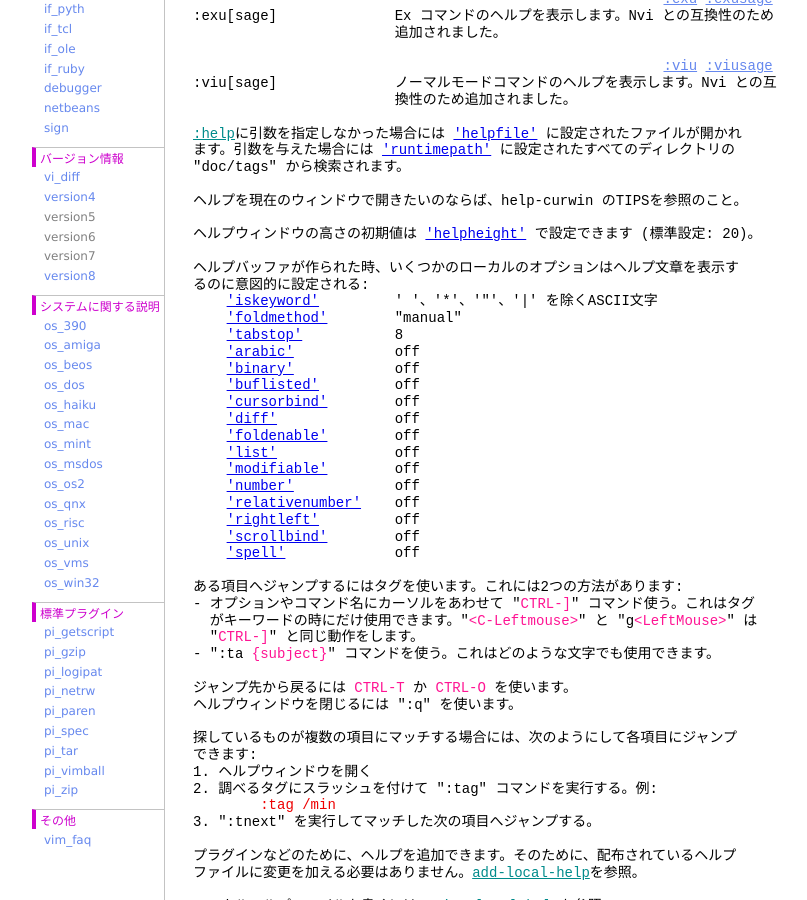
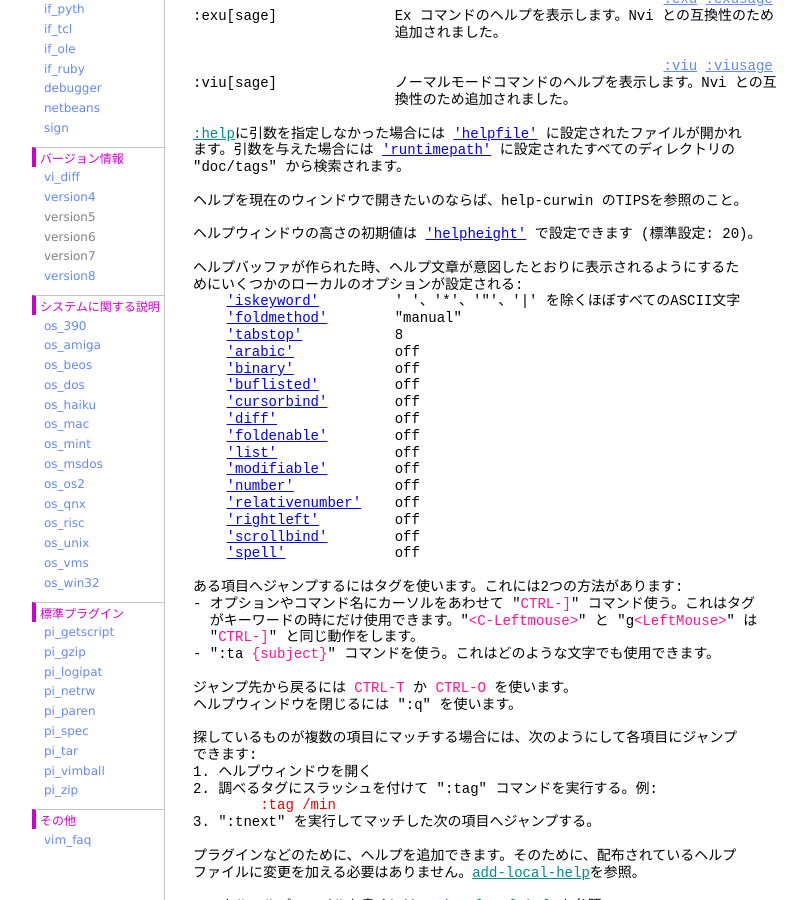
Before and after one commit to vim-jp/vimdoc-ja, a Jekyll site: the page built from helphelp.html, in a window 1280 px wide and 900 px high, scrolled down 2694 px. Shown: the whole window, without its empty margins (208-1015 px from the left). Built offline with Jekyll 4.4.1, drawn with Linux system fonts in a browser that asks for light colours; nearby versions of some CDN libraries; comment, search, counter and statistics services are not loaded.

Commit message:
Generated by Travis JOB 3738.1
https://travis-ci.com/github/vim-jp/vimdoc-ja-working/builds/216002858

```diff
--- a/helphelp.html
+++ b/helphelp.html
@@ -166,9 +166,9 @@ helpname: 'helphelp'
 <br>
 ヘルプウィンドウの高さの初期値は&nbsp;<a class="Type" href="options.html#'helpheight'">'helpheight'</a>&nbsp;で設定できます (標準設定: 20)。<br>
 <br>
-ヘルプバッファが作られた時、いくつかのローカルのオプションはヘルプ文章を表示す<br>
-るのに意図的に設定される:<br>
-&nbsp;&nbsp;&nbsp;&nbsp;<a class="Type" href="options.html#'iskeyword'">'iskeyword'</a>&nbsp;&nbsp;&nbsp;&nbsp;&nbsp;&nbsp;&nbsp;&nbsp; ' '、'*'、'&quot;'、'|' を除くASCII文字<br>
+ヘルプバッファが作られた時、ヘルプ文章が意図したとおりに表示されるようにするた<br>
+めにいくつかのローカルのオプションが設定される:<br>
+&nbsp;&nbsp;&nbsp;&nbsp;<a class="Type" href="options.html#'iskeyword'">'iskeyword'</a>&nbsp;&nbsp;&nbsp;&nbsp;&nbsp;&nbsp;&nbsp;&nbsp; ' '、'*'、'&quot;'、'|' を除くほぼすべてのASCII文字<br>
 &nbsp;&nbsp;&nbsp;&nbsp;<a class="Type" href="options.html#'foldmethod'">'foldmethod'</a>&nbsp;&nbsp;&nbsp;&nbsp;&nbsp;&nbsp;&nbsp;&nbsp;&quot;manual&quot;<br>
 &nbsp;&nbsp;&nbsp;&nbsp;<a class="Type" href="options.html#'tabstop'">'tabstop'</a>&nbsp;&nbsp;&nbsp;&nbsp;&nbsp;&nbsp;&nbsp;&nbsp;&nbsp;&nbsp; 8<br>
 &nbsp;&nbsp;&nbsp;&nbsp;<a class="Type" href="options.html#'arabic'">'arabic'</a>&nbsp;&nbsp;&nbsp;&nbsp;&nbsp;&nbsp;&nbsp;&nbsp;&nbsp;&nbsp;&nbsp;&nbsp;off<br>
```
Also changed, not shown: map.html (+7 -7 lines).
